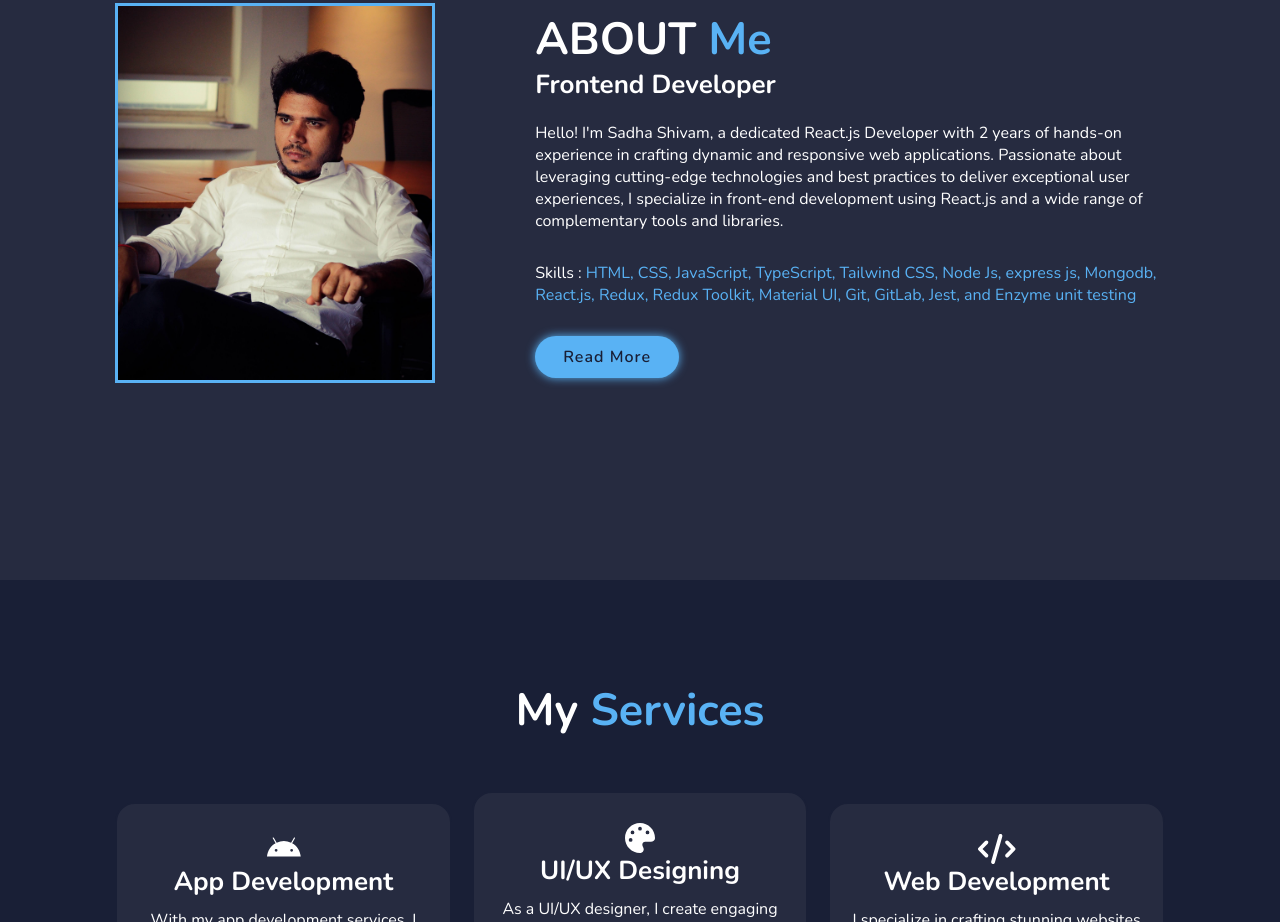
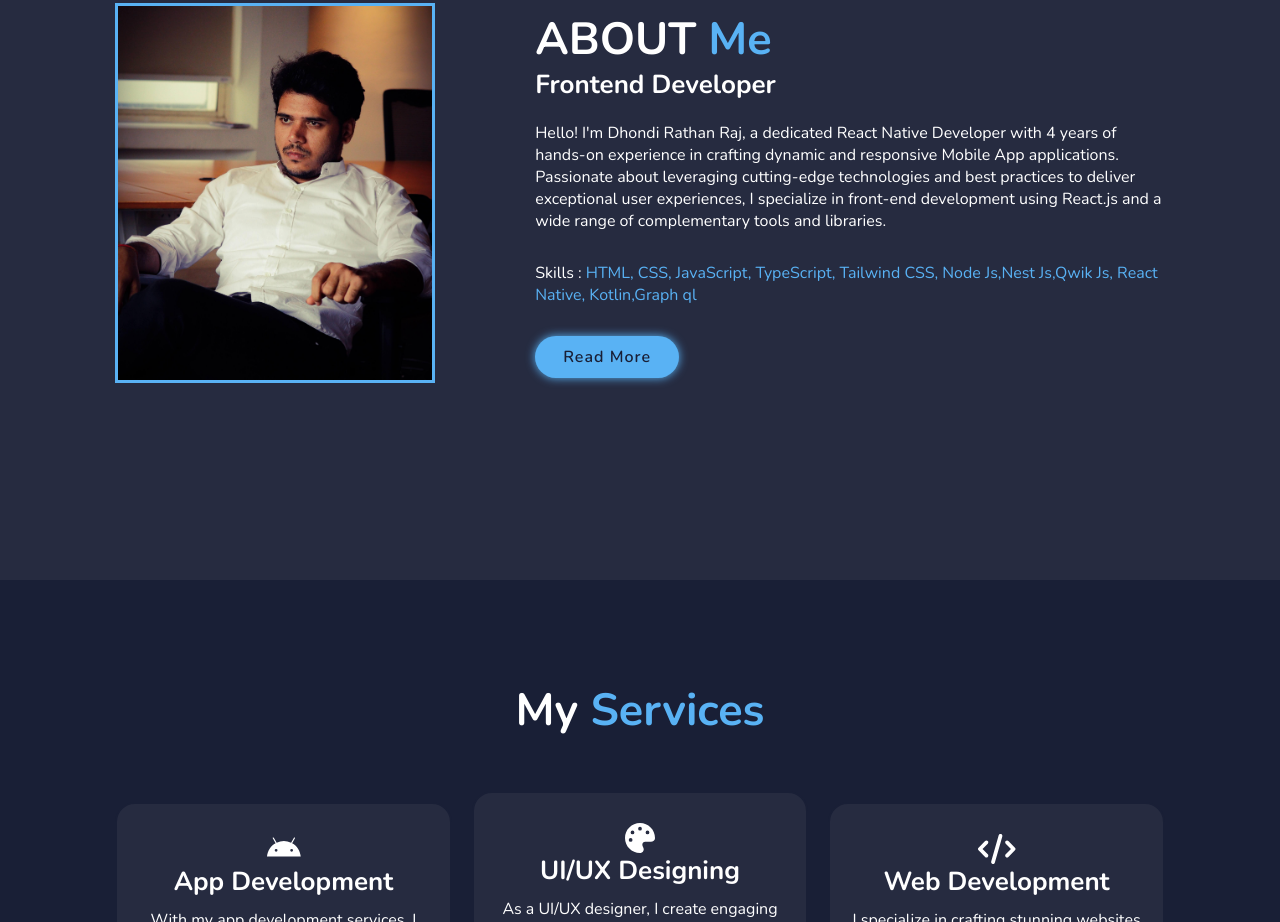
Before and after one commit to mahishdino/portfolio, a React (Create React App) app: page / in a window 1280 px wide. Shown: the part 1020-1942 px from the top of the page. Built offline with nearby package versions, Linux system fonts and the light colour scheme.

Commit message:
Added description

```diff
--- a/src/Components/About.js
+++ b/src/Components/About.js
@@ -13,8 +13,8 @@ function About() {
                     ABOUT <span>Me</span>
                 </h2>
                 <h3>Frontend Developer</h3>
-                <p>Hello! I'm Sadha Shivam, a dedicated React.js Developer with 2 years of hands-on experience in crafting dynamic and responsive web applications. Passionate about leveraging cutting-edge technologies and best practices to deliver exceptional user experiences, I specialize in front-end development using React.js and a wide range of complementary tools and libraries.</p>
-                <p>Skills : <span>HTML, CSS, JavaScript, TypeScript, Tailwind CSS, Node Js, express js, Mongodb, React.js, Redux, Redux Toolkit, Material UI, Git, GitLab, Jest, and Enzyme unit testing</span></p>
+                <p>Hello! I'm Dhondi Rathan Raj, a dedicated React Native Developer with 4 years of hands-on experience in crafting dynamic and responsive Mobile App applications. Passionate about leveraging cutting-edge technologies and best practices to deliver exceptional user experiences, I specialize in front-end development using React.js and a wide range of complementary tools and libraries.</p>
+                <p>Skills : <span>HTML, CSS, JavaScript, TypeScript, Tailwind CSS, Node Js,Nest Js,Qwik Js, React Native, Kotlin,Graph ql </span></p>
                 <a href="#" className="btn">Read More</a>
             </div>
         </section>
```
